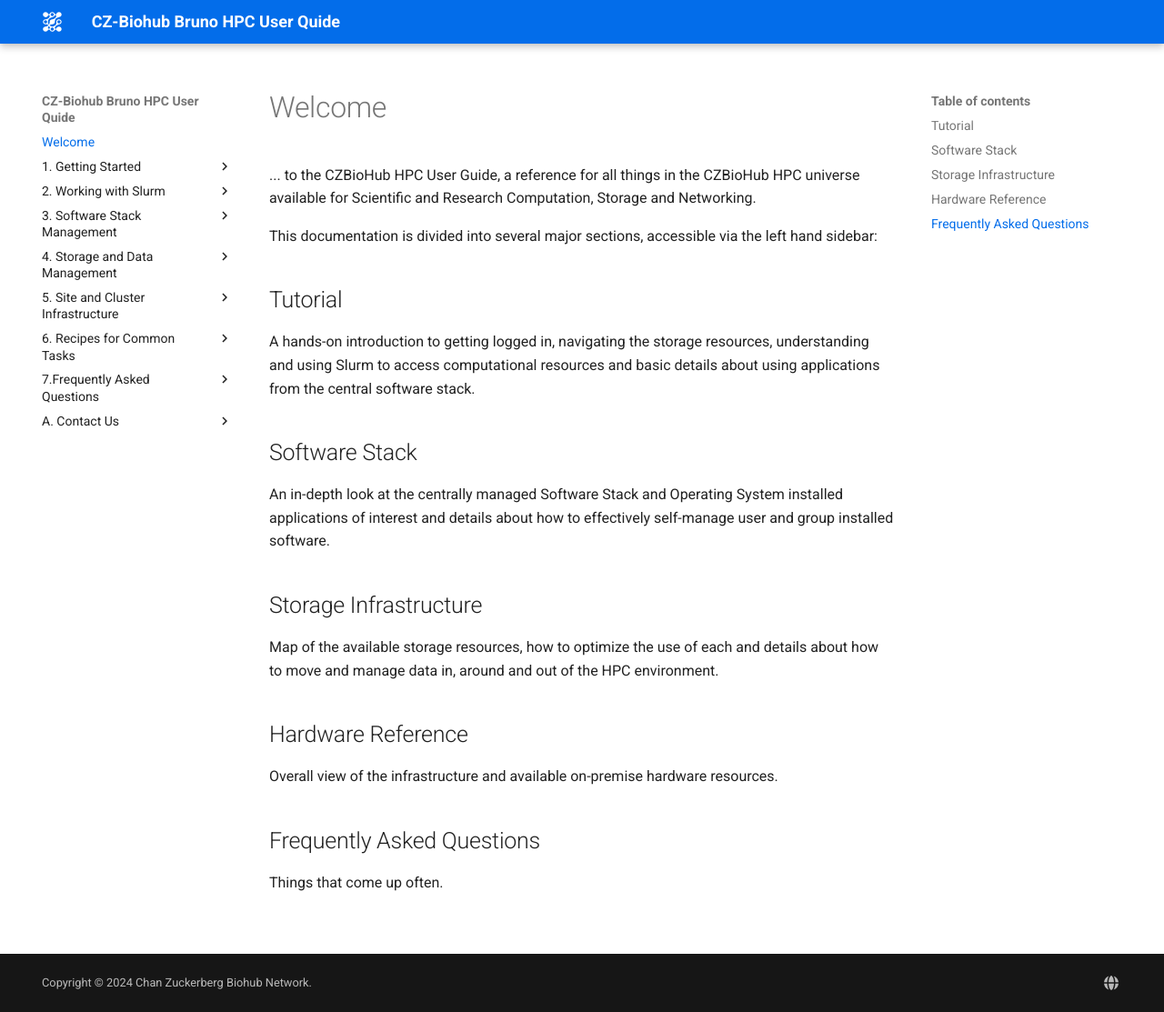
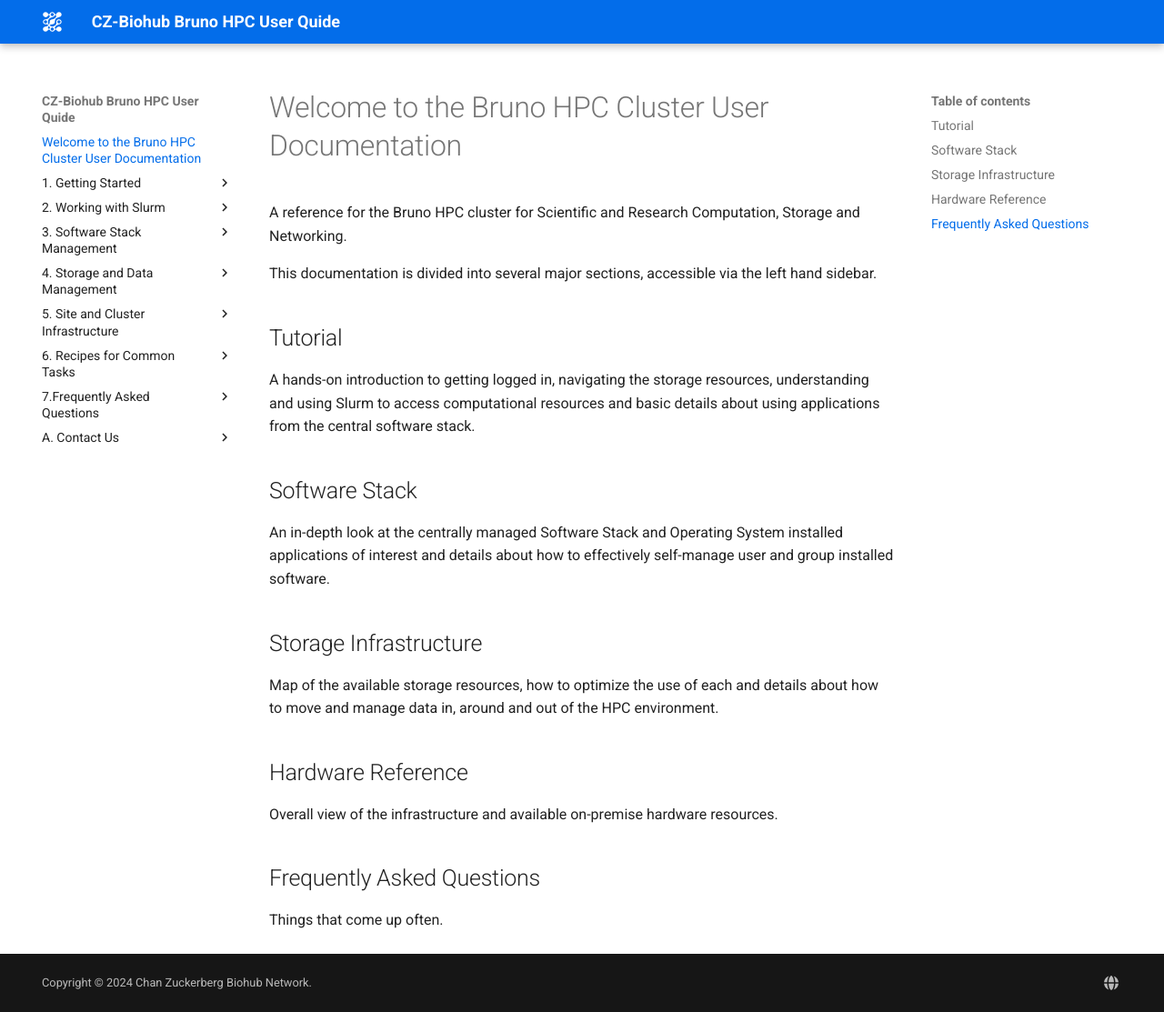
Before and after one commit to biohub-hpc/bruno-hpc-documentation, an MkDocs documentation site: the page built from docs/index.md, in a window 1280 px wide and 1113 px high. Shown: the whole window at 91% size. Built offline with MkDocs 1.6.1 and Material for MkDocs 9.7.7, drawn with Linux system fonts in a browser that asks for light colours.

Commit message:
Update index.md

```diff
--- a/docs/index.md
+++ b/docs/index.md
@@ -1,10 +1,9 @@
-# Welcome
+# Welcome to the Bruno HPC Cluster User Documentation
 
-... to the CZBioHub HPC User Guide, a reference for all things in the
-CZBioHub HPC universe available for Scientific and Research Computation,
+A reference for the Bruno HPC cluster for Scientific and Research Computation,
 Storage and Networking.
 
-This documentation is divided into several major sections, accessible via the left hand sidebar:
+This documentation is divided into several major sections, accessible via the left hand sidebar.
 
 ## Tutorial
 
```
